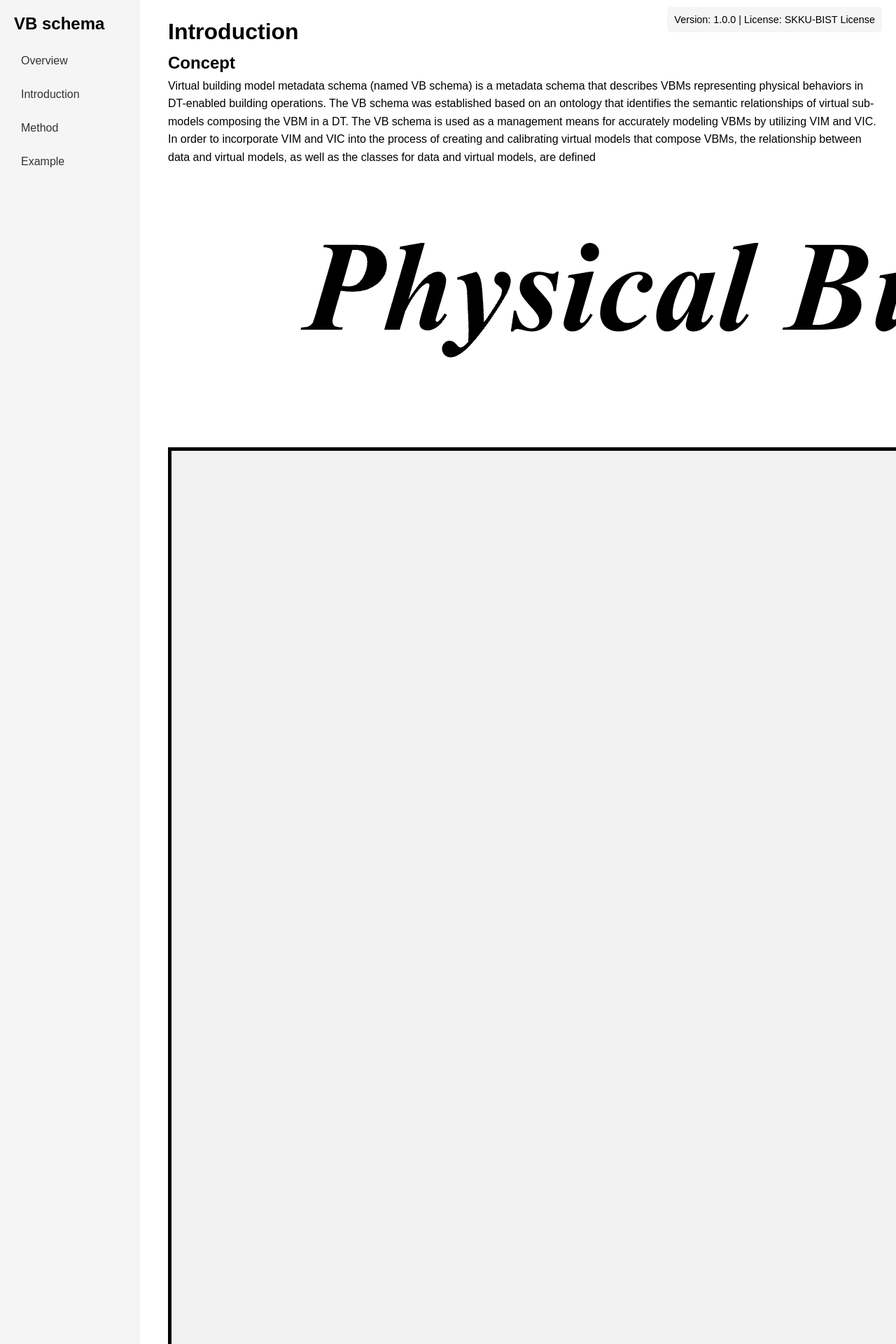
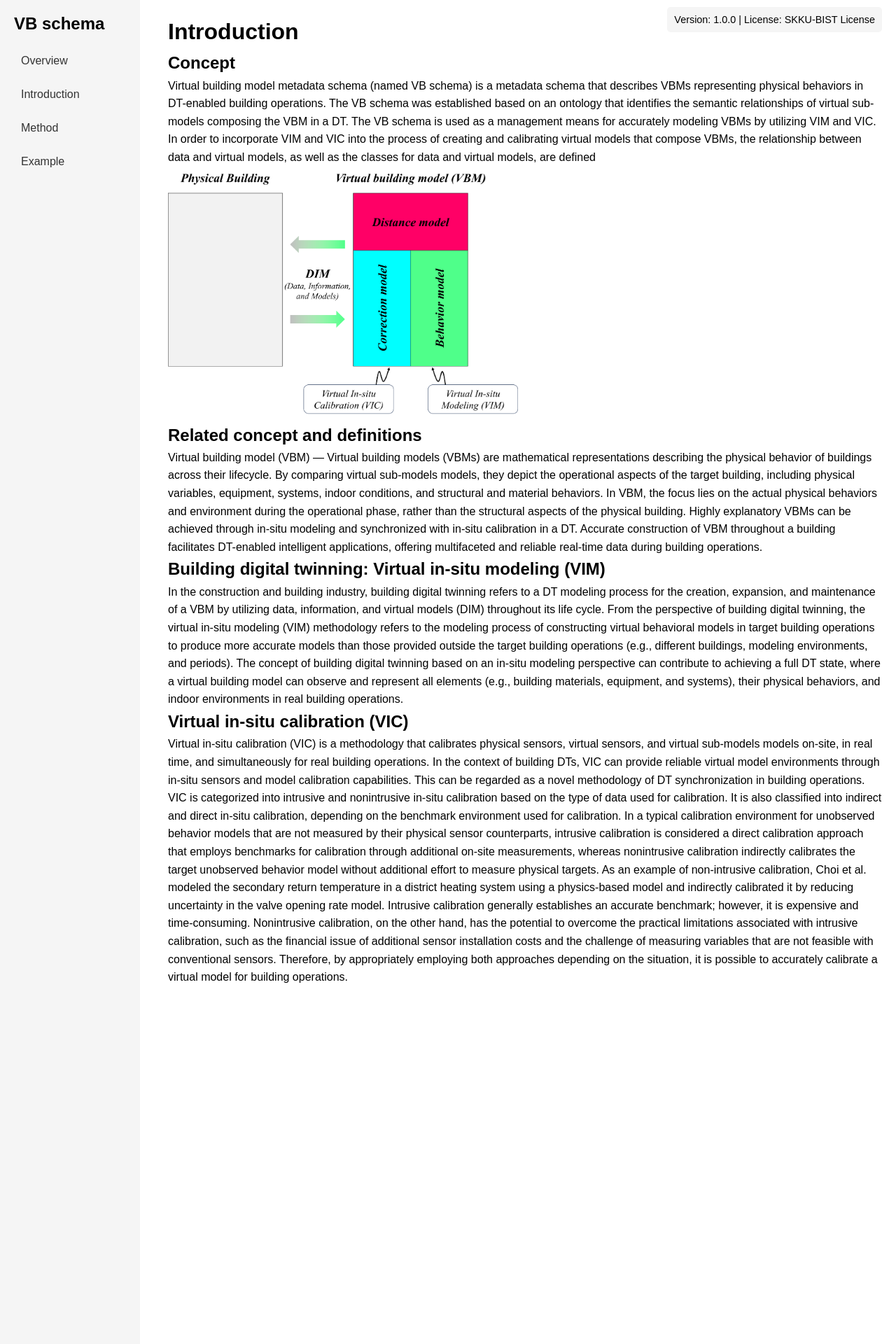
Before and after one commit to SKKU-BIST/SKLU-BIST.github.io, a Jekyll site: the page built from introduction.md, in a window 1280 px wide. Shown: the top 1920 px of the page at 70% size. Built offline with Jekyll 4.4.1, drawn with Linux system fonts in a browser that asks for light colours.

Commit message:
Update introduction.md

```diff
--- a/introduction.md
+++ b/introduction.md
@@ -7,8 +7,7 @@ Concept
 
 Virtual building model metadata schema (named VB schema) is a metadata schema that describes VBMs representing physical behaviors in DT-enabled building operations. The VB schema was established based on an ontology that identifies the semantic relationships of virtual sub-models composing the VBM in a DT. The VB schema is used as a management means for accurately modeling VBMs by utilizing VIM and VIC. In order to incorporate VIM and VIC into the process of creating and calibrating virtual models that compose VBMs, the relationship between data and virtual models, as well as the classes for data and virtual models, are defined
 
-![Project Overview](/assets/images/Fig_1.png)
-
+<img src="/assets/images/Fig_1.png" alt="Project Overview" width="500">
 
 Related concept and definitions
 ---
```
